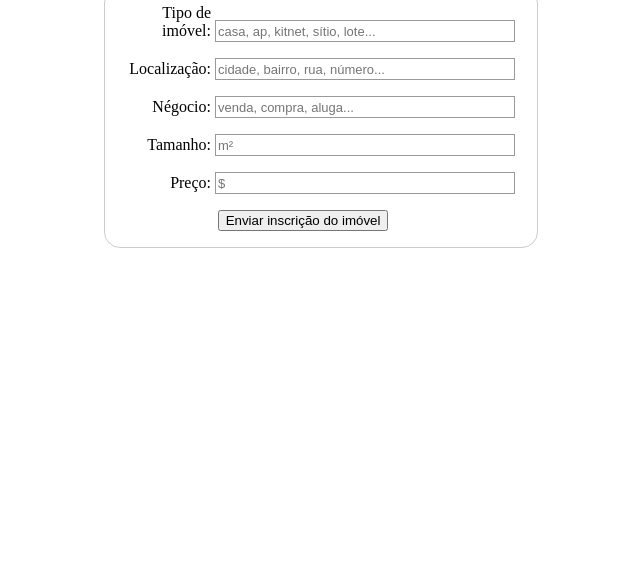
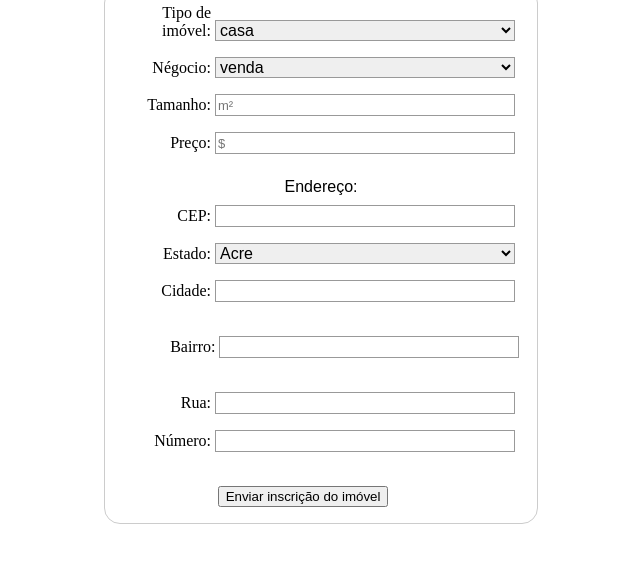
Before and after one commit to maduparente/form-imovel, a plain HTML site: page index.html in a window 1280 px wide. Shown: the part 122-684 px from the top of the page, without its empty margins (319-959 px from the left). Drawn offline with Linux system fonts and the light colour scheme.

Commit message:
terceiro

```diff
--- a/index.html
+++ b/index.html
@@ -6,7 +6,8 @@
     <meta name="viewport" content="width=device-width, initial-scale=1.0">
     <title>Cadastro de imóveis</title>
 
-    <link rel="stylesheet" href="./src/style.css">
+    <link rel="shortcut icon" href="./src/img/icon.webp" type="image/x-icon">
+    <link rel="stylesheet" href="./src/css/style.css">
 </head>
 <body>
 
@@ -14,15 +15,21 @@
     <form action="#">
         <div>
             <label for="tipo">Tipo de imóvel:</label>
-            <input type="text" id="tipo" placeholder="casa, ap, kitnet, sítio, lote...">
-        </div>
-        <div>
-            <label for="localização">Localização:</label>
-            <input type="text" id="localizacao" placeholder="cidade, bairro, rua, número...">
+            <select name="tipoimovel" id="tipoimovel">
+                <option value="casa">casa</option>
+                <option value="apartamento">apartamento</option>
+                <option value="kitnet">kitnet</option>
+                <option value="sitio">sítio</option>
+                <option value="lote">lote</option>
+            </select>
         </div>
         <div>
             <label for="negocio">Négocio:</label>
-            <input type="text" id="negocio" placeholder="venda, compra, aluga...">
+            <select name="tiponegocio" id="tiponegocio">
+                <option value="venda">venda</option>
+                <option value="compra">compra</option>
+                <option value="aluga">aluga</option>
+            </select>
         </div>
         <div>
             <label for="tamanho">Tamanho:</label>
@@ -32,9 +39,66 @@
             <label for="preco">Preço:</label>
             <input type="number" id="preco" placeholder="$">
         </div>
-        <div class="button">
-            <button type="submit">Enviar inscrição do imóvel</button>
+
+        <div>
+            <div>
+             <legend>Endereço:</legend>
+             <label for="cep">CEP:</label>
+             <input type="text" id="cep">
+            </div>
+            <div>
+             <label for="estado">Estado:</label>
+                <select id="estado" name="estado">
+                    <option value="AC">Acre</option>
+                    <option value="AL">Alagoas</option>
+                    <option value="AP">Amapá</option>
+                    <option value="AM">Amazonas</option>
+                    <option value="BA">Bahia</option>
+                    <option value="CE">Ceará</option>
+                    <option value="DF">Distrito Federal</option>
+                    <option value="ES">Espírito Santo</option>
+                    <option value="GO">Goiás</option>
+                    <option value="MA">Maranhão</option>
+                    <option value="MT">Mato Grosso</option>
+                    <option value="MS">Mato Grosso do Sul</option>
+                    <option value="MG">Minas Gerais</option>
+                    <option value="PA">Pará</option>
+                    <option value="PB">Paraíba</option>
+                    <option value="PR">Paraná</option>
+                    <option value="PE">Pernambuco</option>
+                    <option value="PI">Piauí</option>
+                    <option value="RJ">Rio de Janeiro</option>
+                    <option value="RN">Rio Grande do Norte</option>
+                    <option value="RS">Rio Grande do Sul</option>
+                    <option value="RO">Rondônia</option>
+                    <option value="RR">Roraima</option>
+                    <option value="SC">Santa Catarina</option>
+                    <option value="SP">São Paulo</option>
+                    <option value="SE">Sergipe</option>
+                    <option value="TO">Tocantins</option>
+                    <option value="EX">Estrangeiro</option>
+                </select>
+            </div>
+            <div>
+             <label for="cidade">Cidade:</label>
+             <input type="text" id="text" name="text"><br><br>
+            </div>
+            <div>
+             <label for="bairro">Bairro</label>:</label>
+             <input type="text" id="text" name="text"><br><br>
+            </div>
+            <div>
+                <label for="rua">Rua:</label>
+                <input type="text">
+            </div>
+            <div>
+            <label for="numero">Número:</label>
+             <input type="text" id="text" name="text"><br><br>
+            </div>
         </div>
+            <div class="button">
+                <button type="submit">Enviar inscrição do imóvel</button>
+            </div>
     </form>
 </body>
 </html>
--- a/src/style.css
+++ b/src/css/style.css
@@ -21,6 +21,19 @@ label {
     display: inline-block;
     width: 90px;
     text-align: right;
+}
+
+legend {
+    text-align: center;
+    padding: 1ex;
+    font-family: sans-serif;
+}
+
+select {
+    font: 1em sans-serif;
+    width: 300px;
+    box-sizing: border-box;
+    border: 1px solid #999;
 }
 
 input, textarea {
```
Also changed, not shown: src/img/icon.webp (added).
